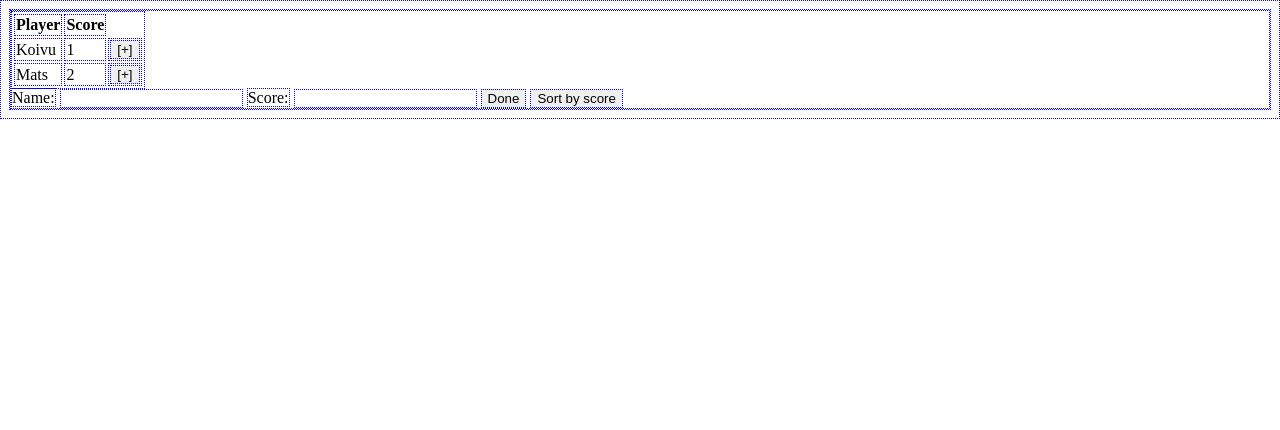
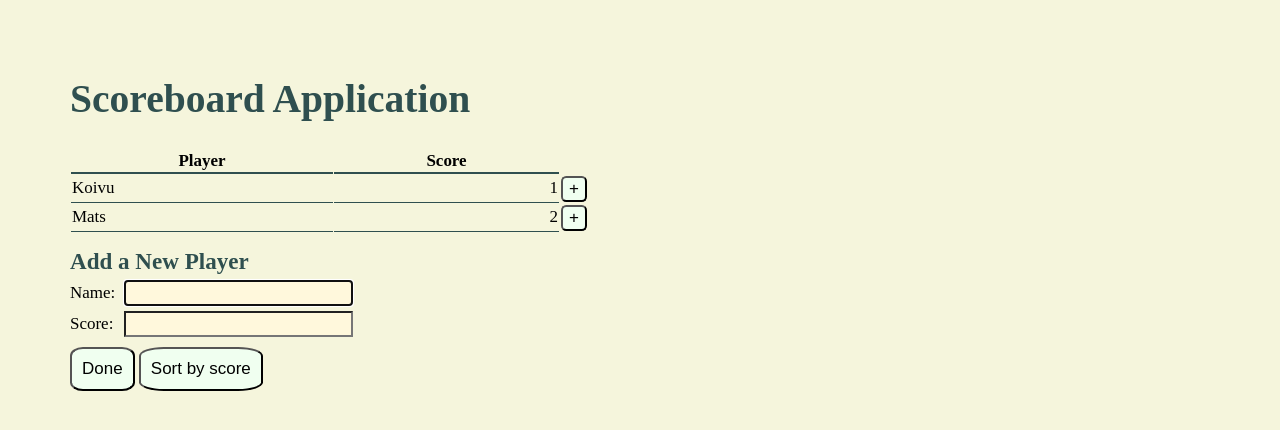
Before and after one commit to otjura/scoreboard, a plain HTML site: page index.html in a window 1280 px wide. Drawn offline with Linux system fonts and the light colour scheme.

Commit message:
Add styling.

```diff
--- a/index.html
+++ b/index.html
@@ -15,6 +15,7 @@
   <body>
 
     <div id="app">
+      <h1>Scoreboard Application</h1>
       <table>
         <tr>
           <th>Player</th>
@@ -34,12 +35,19 @@
         </template>-->
       </table>
 
-      <label for="name">Name:</label>
-      <input type="text" name="name" v-model="player.name">
-      <label for="score">Score:</label>
-      <input type="text" name="score" v-model="player.score">
-      <button v-on:click="addPlayer()">Done</button>
-      <button v-on:click="sortByScore()">Sort by score</button>
+      <div class="controls">
+        <h3>Add a New Player</h3>
+        <div class="input-bundle">
+          <label for="name">Name:</label>
+          <input type="text" name="name" v-model="player.name" autofocus>
+        </div>
+        <div class="input-bundle">
+          <label for="score">Score:</label>
+          <input type="text" name="score" v-model="player.score">
+        </div>
+        <button v-on:click="addPlayer()">Done</button>
+        <button v-on:click="sortByScore()">Sort by score</button>
+      </div>
     </div>
 
   </body>
@@ -58,7 +66,8 @@
           <td><button v-on:click="function() {
             var x = parseInt(player.score);
             x += 1;
-            player.score = x;}">[+]</button></td>
+            player.score = x;
+          }">+</button></td>
         </tr>
       `
     })
--- a/style.css
+++ b/style.css
@@ -1,3 +1,83 @@
 * {
-    border: 1px dotted blue;
+    font-size: 1.03rem;
 }
+
+body {
+    padding: 22px;
+    background-color: beige;
+}
+
+#app {
+    padding: 20px 40px;
+}
+
+h1 {
+    color: darkslategray;
+    padding: 10px 0p;
+    text-align: left;
+    font-size: 2.4rem;
+}
+
+button {
+    background-color: honeydew;
+    border-radius: 20%;
+}
+
+button:hover {
+    background-color: azure;
+    cursor: pointer;
+}
+
+table {
+    width: 80%;
+    border-spacing: 1px;
+    max-width: 640px;
+}
+
+th {
+    border-bottom: 2px solid darkslategray;
+    margin: 0;
+}
+
+td {
+    border-bottom: 1px solid darkslategray;
+    margin: 0;
+}
+
+td:nth-child(2) {
+    text-align: right;
+}
+
+td:nth-child(3) {
+    border-bottom: none;
+}
+
+.controls {
+    padding: 10px 0 0 0;
+}
+
+.controls h3 {
+    color: darkslategray;
+    text-align: left;
+    padding: 5px 0;
+    margin: 0;
+    font-size: 1.4rem;
+}
+
+.controls button {
+    margin: 5px 0 0 0;
+    padding: 10px;
+}
+
+.input-bundle {
+    margin: 0 0 5px 0;
+}
+
+.input-bundle input {
+    background-color: cornsilk;
+}
+
+.input-bundle label {
+    display: inline-block;
+    width: 50px;
+}
```
